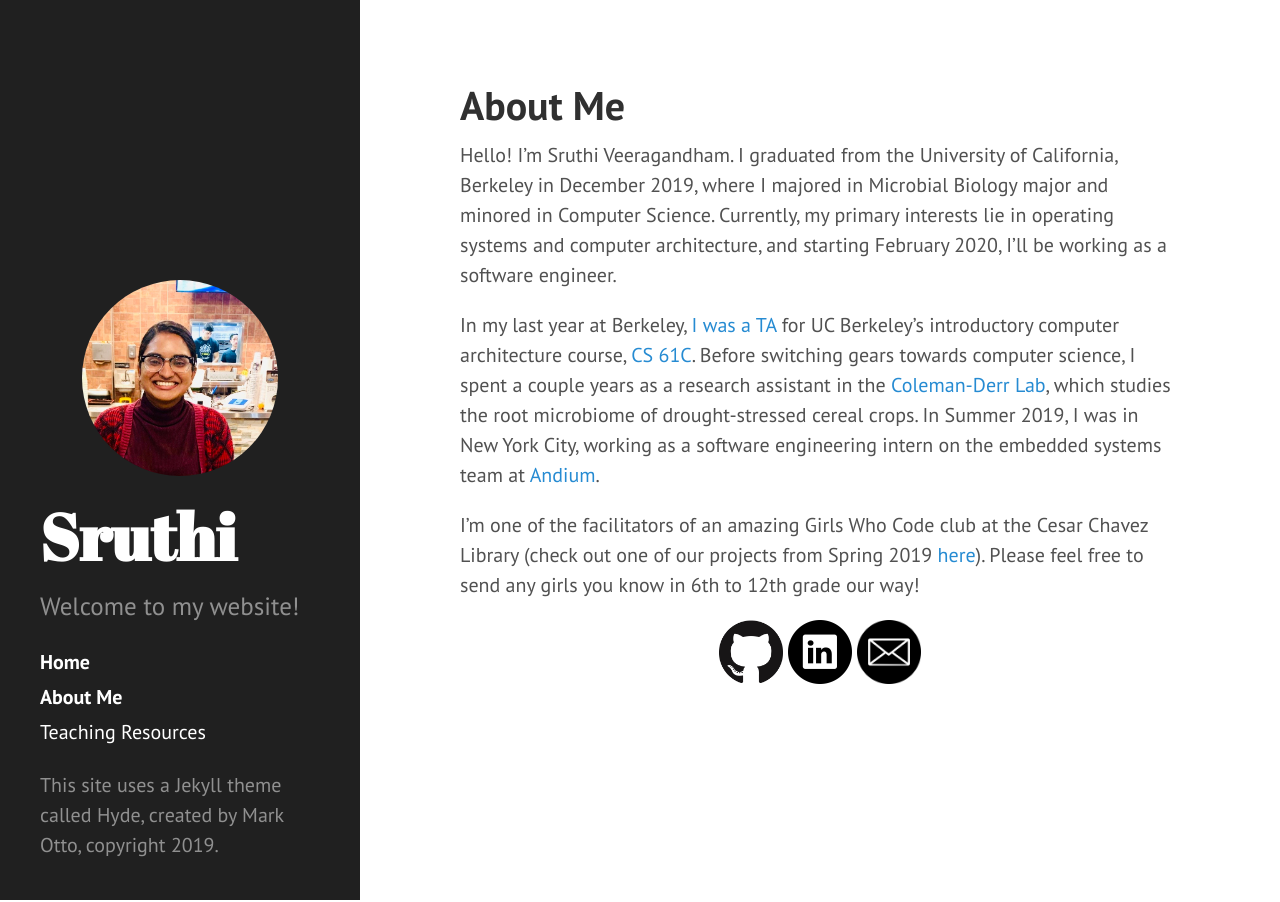
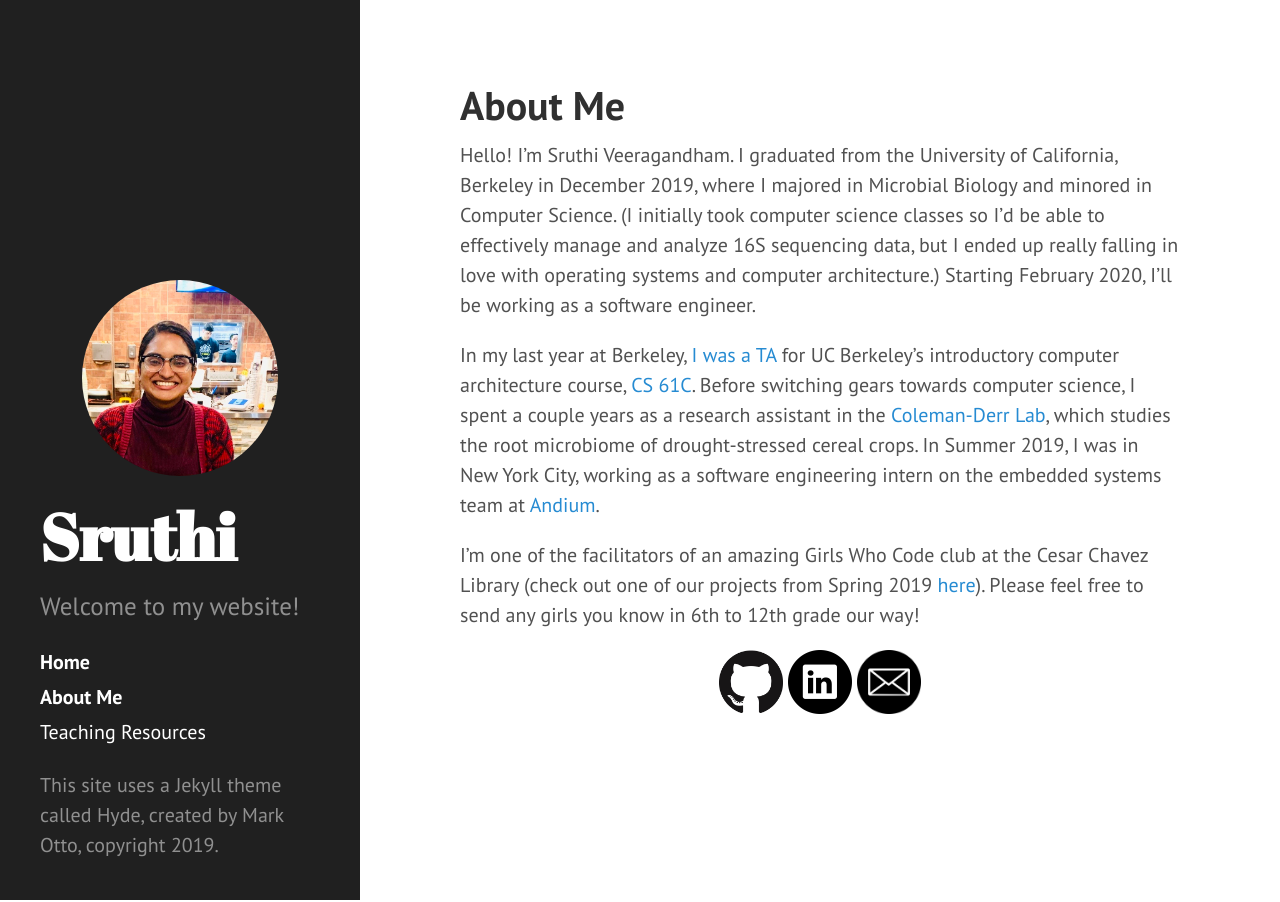
Before and after one commit to sruthiveeragandham/sruthiveeragandham.github.io, a Jekyll site: the page built from about.md, in a window 1280 px wide. Built offline with Jekyll 4.4.1, drawn with Linux system fonts in a browser that asks for light colours; Markdown is read by kramdown in place of the engine named in the settings.

Commit message:
Remove extra major, reword a bit

```diff
--- a/about.md
+++ b/about.md
@@ -3,7 +3,7 @@ layout: page
 title: About Me
 ---
 
-Hello! I'm Sruthi Veeragandham. I graduated from the University of California, Berkeley in December 2019, where I majored in Microbial Biology major and minored in Computer Science. Currently, my primary interests lie in operating systems and computer architecture, and starting February 2020, I'll be working as a software engineer.
+Hello! I'm Sruthi Veeragandham. I graduated from the University of California, Berkeley in December 2019, where I majored in Microbial Biology and minored in Computer Science. (I initially took computer science classes so I'd be able to effectively manage and analyze 16S sequencing data, but I ended up really falling in love with operating systems and computer architecture.) Starting February 2020, I'll be working as a software engineer.
 
 In my last year at Berkeley, [I was a TA](/teaching) for UC Berkeley's introductory computer architecture course, [CS 61C](https://cs61c.org). Before switching gears towards computer science, I spent a couple years as a research assistant in the [Coleman-Derr Lab](https://pgec.berkeley.edu/coleman-derr-lab-0), which studies the root microbiome of drought-stressed cereal crops. In Summer 2019, I was in New York City, working as a software engineering intern on the embedded systems team at [Andium](https://andium.com).
 
```
